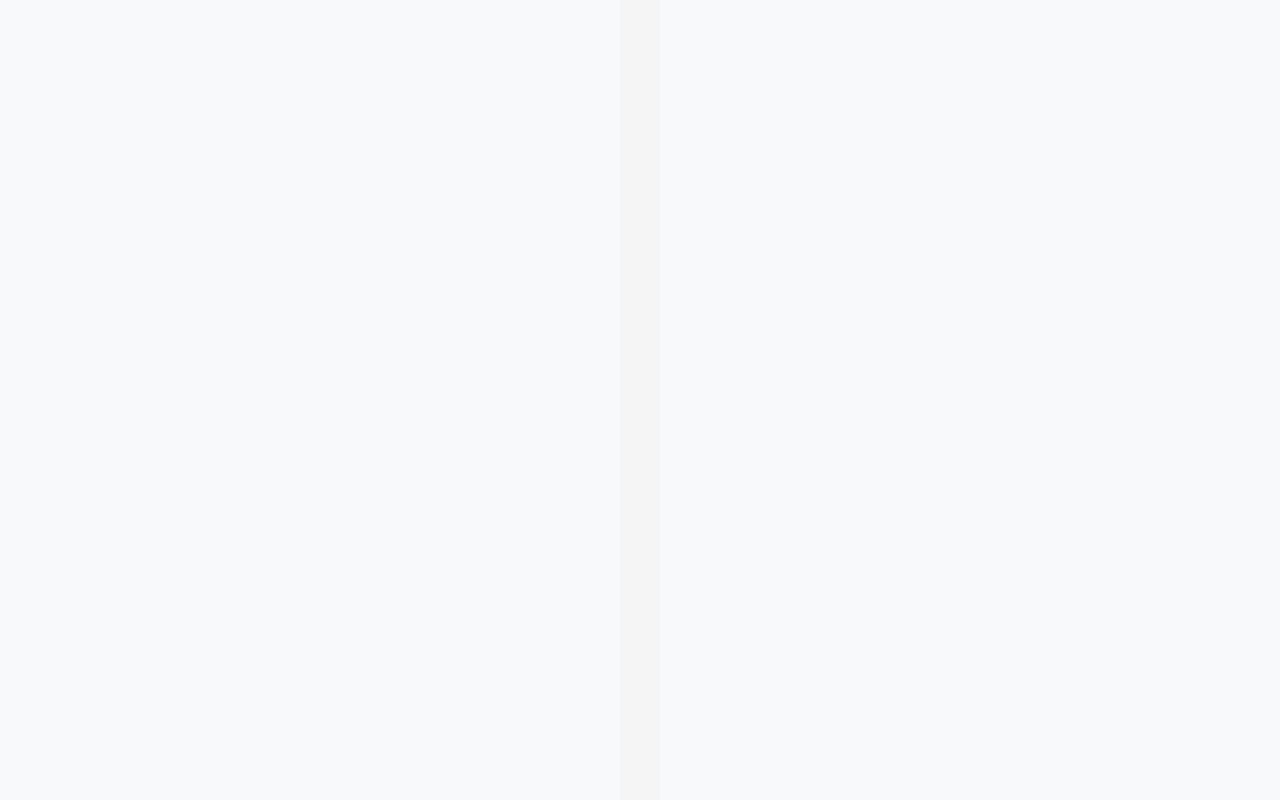
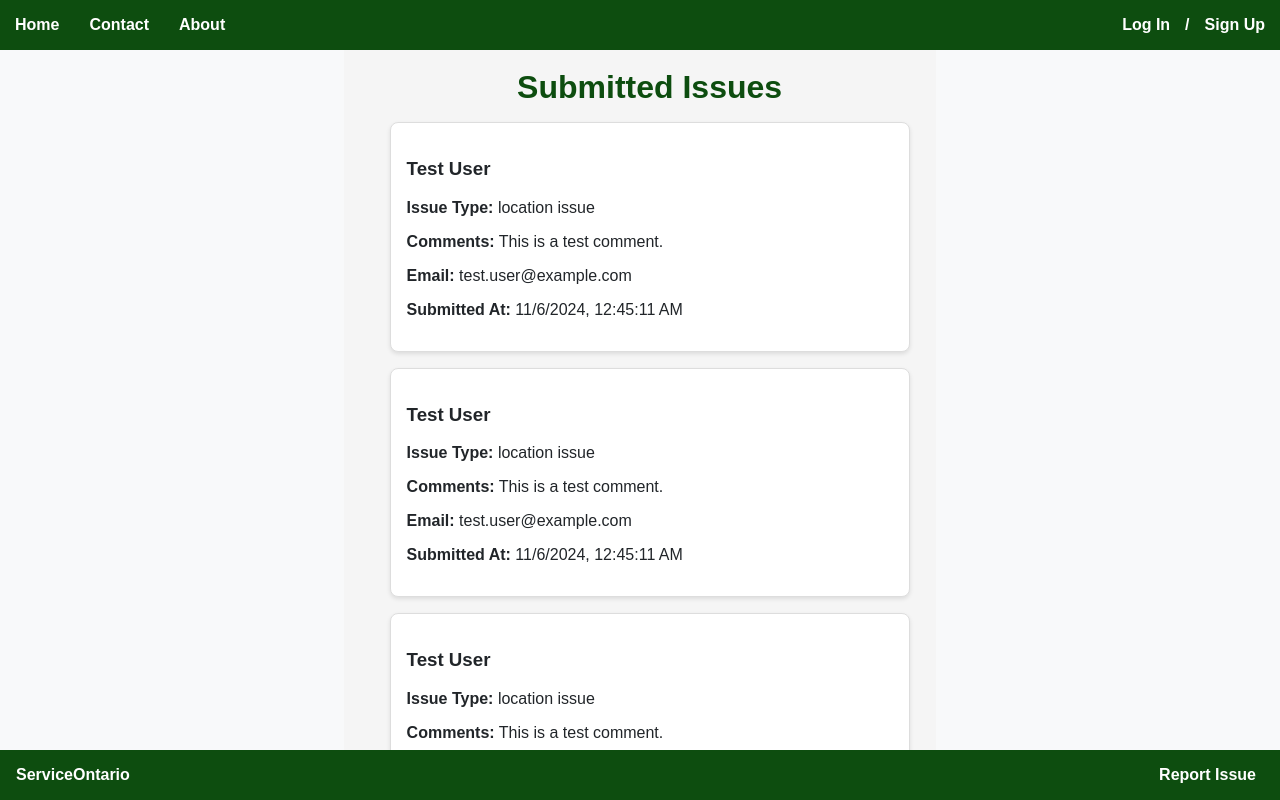
Before and after one commit to kumailDoc/QueueOntario, a React (Create React App) app in the folder queueontario-frontend/: page /viewissue in a window 1280 px wide. Before the commit this address had no page. Built offline with nearby package versions, Linux system fonts and the light colour scheme; the HTML template or start-up script is replaced by a standard one.

Commit message:
UI for issues/bugs admin

```diff
--- a/queueontario-frontend/src/App.js
+++ b/queueontario-frontend/src/App.js
@@ -8,6 +8,7 @@ import JoinWaitList from './components/Join';
 import About from './components/About';
 import Report from './components/Report';
 import CheckWaitlist from './components/CheckWaitlist';
+import IssueAdmin from './components/IssueAdmin';
 import TestComponent from './components/TestComponent';
 import ServiceCentersList from './components/ServiceCentersList';
 import ModifyWaitlistStatus from './components/ModifyWaitlistStatus';
@@ -30,6 +31,7 @@ function App() {
             <Route path="/signup" element={<Signup />} />
             <Route path="/join" element={<JoinWaitList />} />
             <Route path="/reportissue" element={<Report />} />
+            <Route path="/viewissue" element={<IssueAdmin />} />
             <Route path="/about" element={<About />} />
             <Route path="/servicecenters" element={<ServiceCentersList />} />
             <Route path="/checkwaitlist" element={<CheckWaitlist />} />
--- /dev/null
+++ b/queueontario-frontend/src/components/IssueAdmin.js
@@ -0,0 +1,38 @@
+import React from 'react';
+import '../styles/Issues.css';
+import Header from './Header';
+import Footer from './Footer';
+
+const IssueAdmin = () => {
+  //dummy data for now
+  const issues = Array(50).fill({
+    _id: 'dummy-id',
+    name: 'Test User',
+    issue: 'location_issue',
+    comments: 'This is a test comment.',
+    email: 'test.user@example.com',
+    createdAt: new Date().toISOString(),
+  }).map((issue, index) => ({ ...issue, _id: `${issue._id}-${index}` }));
+
+
+  return (
+    <div className="issues-page">
+      <Header />
+      <div className="issues-container">
+        <h1>Submitted Issues</h1>
+        {issues.map((issue) => (
+          <div key={issue._id} className="issue-card">
+            <h3>{issue.name}</h3>
+            <p><strong>Issue Type:</strong> {issue.issue.replace('_', ' ')}</p>
+            <p><strong>Comments:</strong> {issue.comments}</p>
+            <p><strong>Email:</strong> {issue.email || 'Not provided'}</p>
+            <p><strong>Submitted At:</strong> {new Date(issue.createdAt).toLocaleString()}</p>
+          </div>
+        ))}
+      </div>
+      <Footer />
+    </div>
+  );
+};
+
+export default IssueAdmin;
--- a/queueontario-frontend/src/styles/Issues.css
+++ b/queueontario-frontend/src/styles/Issues.css
@@ -3,12 +3,18 @@
     margin: 2rem auto;
     padding: 1rem;
     font-family: Arial, sans-serif;
+    height: 100vh;
+    overflow-y: auto;
+    width: 520px;
+    margin-bottom: 5rem;
+
 }
 
 .issues-container h1 {
     text-align: center;
     color: #333;
     margin-bottom: 1rem;
+    color: #0d4d0f;
 }
 
 .error-message {
```
